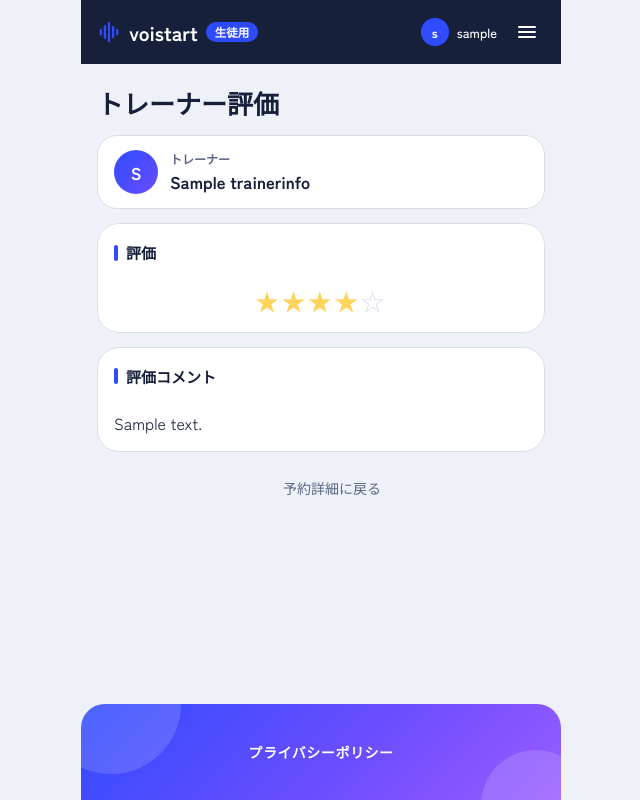
After one commit to JHenryG1201/voi_start, a Django app: page /student/history/reservation_history/1/review/detail in a window 1280 px wide. The commit adds this page. Shown: the whole page, without its empty margins (319-959 px from the left). Run offline with Django 5.2, Linux system fonts and the light colour scheme; a user stored in the database is signed in; tables that the repository leaves empty hold one stand-in row (values such as "Sample post"); parts of the project's set-up code (start-up, migrations or seed data) failed here and were passed over.

Commit message:
Added: Review Detail Page

```diff
--- a/static/css/request_history_detail.css
+++ b/static/css/request_history_detail.css
@@ -67,7 +67,6 @@
 .disabled-link {
   color: white;
   background: grey;
-  pointer-events: none; /* Prevents mouse clicks */
   text-decoration: none;
   cursor: default;
 }
--- a/static/css/request_review.css
+++ b/static/css/request_review.css
@@ -79,4 +79,11 @@
 }
 .rv-back svg{width:18px;height:18px}
 
+.ev-stars{margin:0;font-size:24px;letter-spacing:.1em;line-height:1.2}
+.ev-stars .on{color:#FFD45C}
+.ev-stars .off{color:var(--line)}
+.ev-stars.small{font-size:18px}
+.ev-stars.small .on{color:#F5A623}
+.ev-stars.small .off{color:var(--line)}
+
 @media (prefers-reduced-motion:reduce){.rv-stars label,.rv-submit{transition:none}}
--- a/static/css/reservation_history_detail.css
+++ b/static/css/reservation_history_detail.css
@@ -93,7 +93,6 @@
 .disabled-link {
   color: white;
   background: grey;
-  pointer-events: none; /* Prevents mouse clicks */
   text-decoration: none;
   cursor: default;
 }
--- a/student/urls.py
+++ b/student/urls.py
@@ -39,4 +39,6 @@ urlpatterns = [
     path("history/request_history/<int:pk>/review/", views.FeedbackReviewView.as_view(), name="feedback_review"),
     path("history/request_history/<int:pk>/confirm/", views.FeedbackReviewConfirmView.as_view(), name="feedback_review_confirm"),
     path("history/request_history/<int:pk>/success/", views.FeedbackReviewDoneView.as_view(), name="feedback_review_done"),
+    path("history/reservation_history/<int:pk>/review/detail", views.LessonReviewDetailView.as_view(), name="lesson_review_detail"),
+    path("history/request_history/<int:pk>/review/detail", views.FeedbackReviewDetailView.as_view(), name="feedback_review_detail"),
 ]
--- a/student/views/__init__.py
+++ b/student/views/__init__.py
@@ -31,6 +31,8 @@ from .lesson_review_done_views import LessonReviewDoneView
 from .feedback_review_views import FeedbackReviewView
 from .feedback_review_confirm_views import FeedbackReviewConfirmView
 from .feedback_review_done_views import FeedbackReviewDoneView
+from .lesson_review_detail_views import LessonReviewDetailView
+from .feedback_review_detail_views import FeedbackReviewDetailView
 
 __all__ = [
     "VoiceMeasurementView",
@@ -69,4 +71,6 @@ __all__ = [
     "FeedbackReviewView",
     "FeedbackReviewConfirmView",
     "FeedbackReviewDoneView",
+    "LessonReviewDetailView",
+    "FeedbackReviewDetailView",
 ]
--- /dev/null
+++ b/student/views/lesson_review_detail_views.py
@@ -0,0 +1,17 @@
+from django.views.generic import DetailView
+from django.contrib.auth.mixins import LoginRequiredMixin
+from django.shortcuts import get_object_or_404
+
+from trainer.models import LessonReview
+
+class LessonReviewDetailView(LoginRequiredMixin, DetailView):
+    model = LessonReview
+    context_object_name = "review"
+    template_name = "student/history/lesson_review_detail.html"
+
+    def get_object(self, queryset=None):
+        return get_object_or_404(
+            LessonReview,
+            lesson_id=self.kwargs["pk"],
+            lesson__student=self.request.user,
+        )
--- /dev/null
+++ b/templates/student/history/lesson_review_detail.html
@@ -0,0 +1,54 @@
+{% extends "base.html" %}
+{% load static %}
+
+{% block title %}トレーナー評価{% endblock %}
+
+{% block head %}
+<link rel="stylesheet" href="{% static 'css/request_review.css' %}">
+{% endblock %}
+
+{% block content %}
+<section class="rv">
+  <h1>トレーナー評価</h1>
+
+  <div class="rv-trainer">
+    <span class="rv-avatar" aria-hidden="true">{{ review.lesson.trainer.trainer_profile.name|slice:":1" }}</span>
+    <div class="rv-trainer-text">
+      <span class="rv-label">トレーナー</span>
+      <span class="rv-name">{{ review.lesson.trainer.trainer_profile.name }}</span>
+    </div>
+  </div>
+
+    <fieldset class="rv-card">
+      <legend class="rv-legend">評価</legend>
+
+      <div class="rv-stars">
+        <p class="ev-stars" aria-label="5点中{{ review.rating }}点">
+        {% if review.rating >= 5 %}
+            <span class="on">★★★★★</span><span class="off"></span>
+        {% elif review.rating >= 4 %}
+            <span class="on">★★★★</span><span class="off">☆</span>
+        {% elif review.rating >= 3 %}
+            <span class="on">★★★</span><span class="off">☆☆</span>
+        {% elif review.rating >= 2 %}
+            <span class="on">★★</span><span class="off">☆☆☆</span>
+        {% elif review.rating >= 1 %}
+            <span class="on">★</span><span class="off">☆☆☆☆</span>
+        {% endif %}
+        </p>
+      </div>
+    </fieldset>
+
+    <div class="rv-card">
+      <label class="rv-legend" for="comment">評価コメント</label>
+      {{ review.review_comment }}
+    </div>
+
+  </form>
+
+  <a class="rv-back" href="{% url 'reservation_history_detail' review.lesson.id %}">
+    <svg viewBox="0 0 24 24" fill="none" stroke="currentColsor" stroke-width="2" stroke-linecap="round" stroke-linejoin="round" aria-hidden="true"><path d="m15 18-6-6 6-6"/></svg>
+    予約詳細に戻る
+  </a>
+</section>
+{% endblock %}
--- a/templates/student/history/request_history_detail.html
+++ b/templates/student/history/request_history_detail.html
@@ -38,7 +38,7 @@
       {% if reviewable %}
         <a class="rh-btn" href="{% url 'feedback_review' feedback.id %}">トレーナーを評価する</a>
       {% else %}
-        <a class="rh-btn disabled-link">トレーナーを評価済み</a>
+        <a class="rh-btn disabled-link" href="{% url 'feedback_review_detail' feedback.id %}">トレーナーを評価済み</a>
       {% endif %}
     {% endif %}
   </div>
--- a/templates/student/history/reservation_history_detail.html
+++ b/templates/student/history/reservation_history_detail.html
@@ -47,7 +47,7 @@
       {% if reviewable %}
         <a class="rhd-btn" href="{% url 'lesson_review' lesson.id %}">トレーナーを評価する</a>
       {% else %}
-        <a class="rhd-btn disabled-link">トレーナーを評価済み</a>
+        <a class="rhd-btn disabled-link" href="{% url 'lesson_review_detail' lesson.id %}">トレーナーを評価済み</a>
       {% endif %}
     {% endif %}
     <a class="rhd-sub" href="{% url 'reservation_history' %}">予約履歴に戻る</a>
```
Also changed, not shown: student/views/feedback_review_detail_views.py (added, +17 -0 lines), templates/student/history/feedback_review_detail.html (added, +54 -0 lines).
